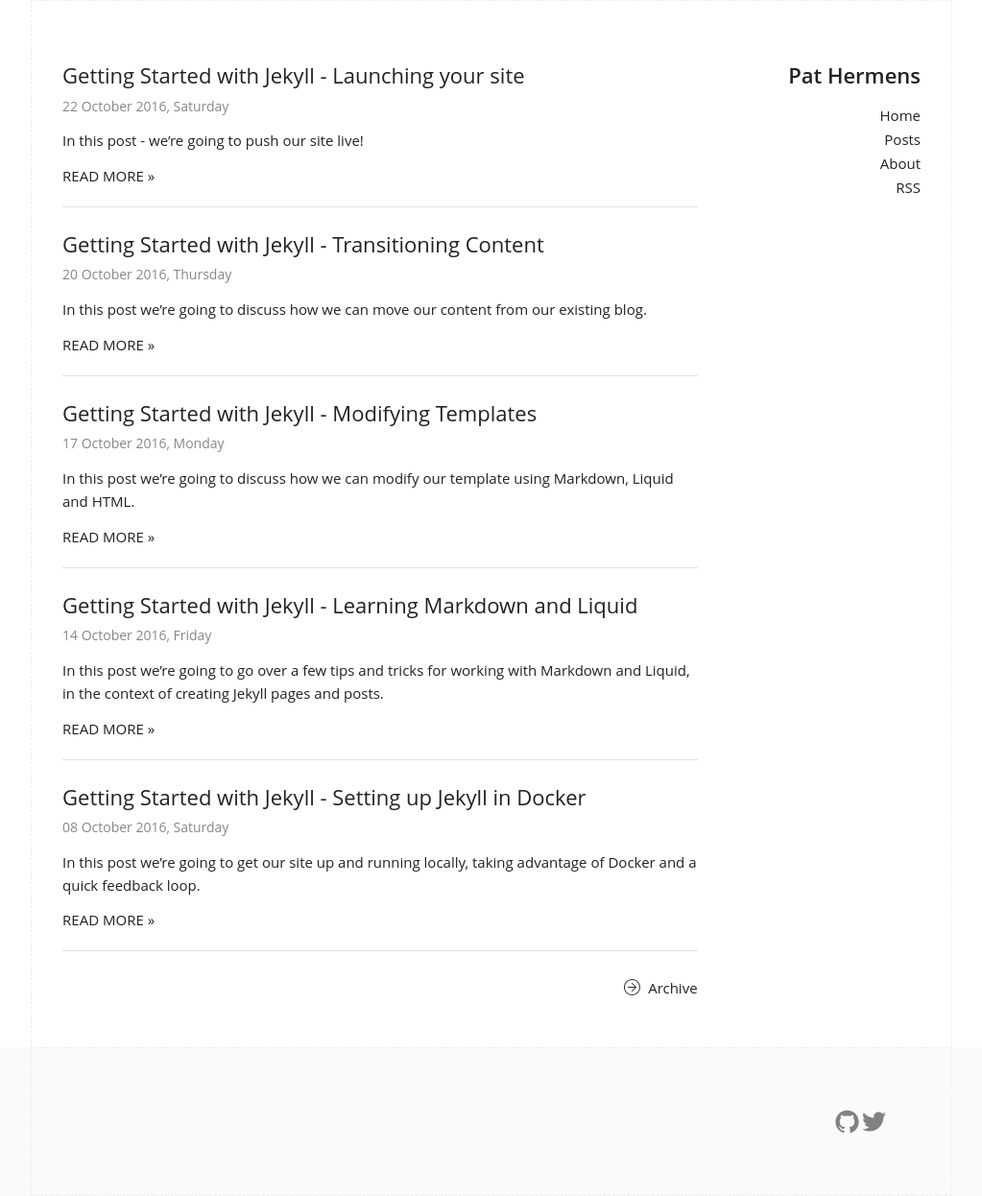
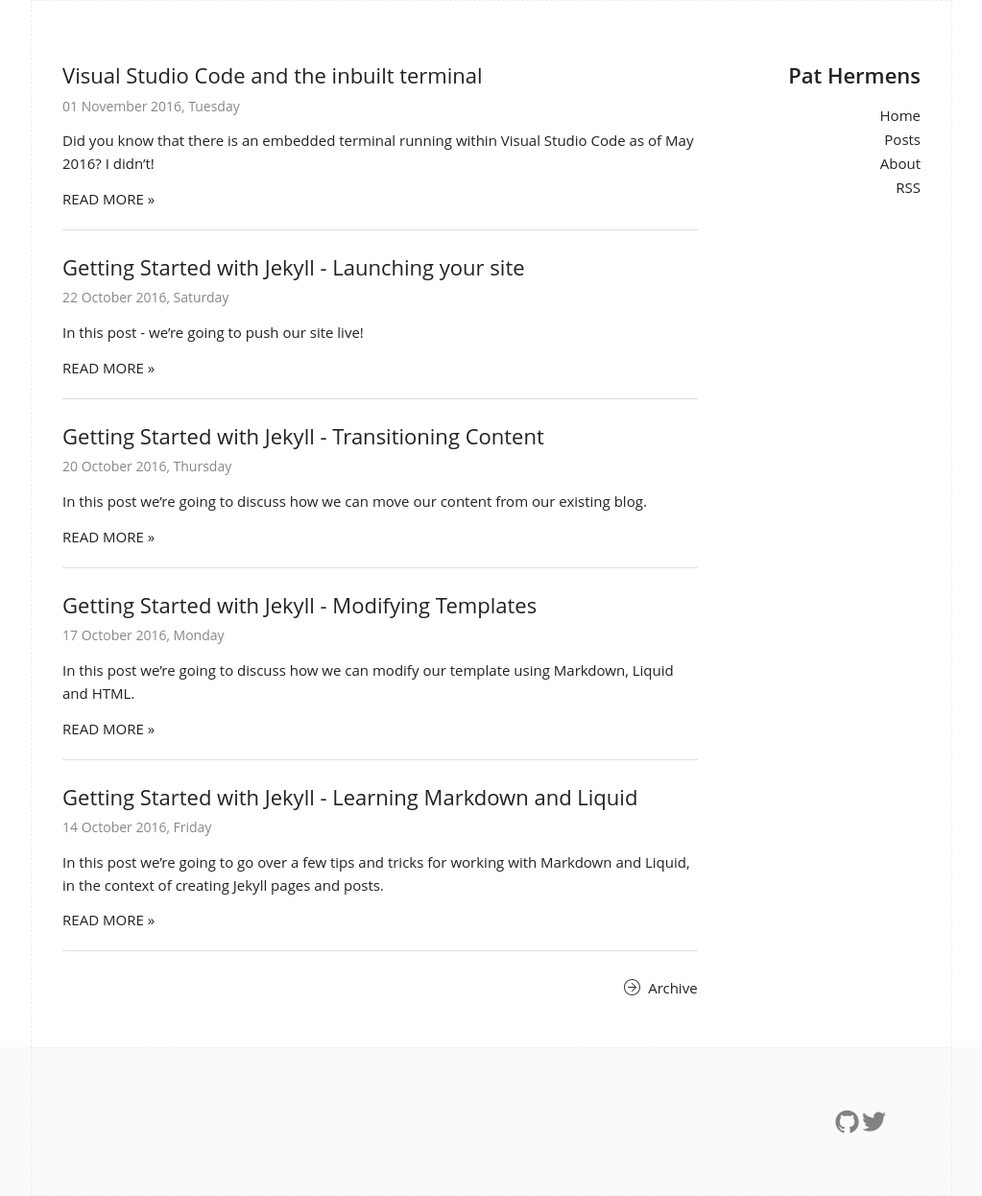
Before and after one commit to PHeonix25/PHeonix25.github.io, a Jekyll site: the page built from index.html, in a window 1280 px wide. Shown: the whole page at 96% size, without its empty margins (128-1151 px from the left). Built offline with Jekyll 4.4.1, drawn with Linux system fonts in a browser that asks for light colours; some of the changed lines change nothing that is shown.

Commit message:
Finishing off the terminal post

```diff
--- a/_posts/2016-11-01-VSCode-and-the-terminal.md
+++ b/_posts/2016-11-01-VSCode-and-the-terminal.md
@@ -3,7 +3,7 @@
 title: "Visual Studio Code and the inbuilt terminal"
 date: 2016-11-01 00:00:00 +0000
 categories: vscode
-published: false
+published: true
 ---
 
 Did you know that there is an embedded terminal running within Visual Studio Code as of [May 2016][vs-may16]? I didn't!
@@ -13,23 +13,23 @@
 
 Yeah, if you're like me, and you've been using VS Code for a while, but not really paying attention to the release notes, then you may have been greeted with a nice surprise when launching the latest version. Namely, this screen:
 
-![Whoa there, what's that terminal thing they mention?](/assets/img/script-all-the-things.jpg)
+[![Whoa there, what's that terminal thing they mention?][img-vs-ls]][img-vs-ls]
 
 It turns out that there has been an integrated terminal in VS Code for quite some time, and it's pretty slick.
 
 Using ``Ctrl+` `` now launches a perfectly reasonable `cmd` terminal (at least here, on Windows), which you can switch into a "more fully fledged console" by launching PowerShell:
 
-![Terminal wonderfulness](/assets/img/something.jpg)
+[![Terminal wonderfulness][img-vs-tm]][img-vs-tm]
 
 ## Unlock PoshGit
 
-As an added bonus, I have a `Set-Prompt` command which I've uploaded [over here][ph-setpmt] that I load into my `%PATH%` so that I can call `Set-Prompt GitHub` and have something like this:
+As an added bonus, I have a `Set-Prompt` command which I've uploaded [over here][ph-setpmt] that I load into my `Microsoft.Powershell_profile.ps1` (in `~\Documents\WindowsPowerShell\`) so that I can call `Set-Prompt GitHub` and -- assuming you have PostGit installed on Windows -- have something like this:
 
-![Ooo, now with pretty colors](/assets/img/something.jpg)
+[![Ooo, now with pretty colors][img-vs-pg]][img-vs-pg]
 
 As a result now, when I'm blogging, there's no need to switch back and forth between a PowerShell window and VS Code, I can do it all from a single window:
 
-![Git prompts and Powershell in VS Code, yay!](/assets/img/something.jpg)
+[![Git prompts and Powershell in VS Code, yay!][img-vs-fw]][img-vs-fw]
 
 There are plenty more supporting docs on this, [at the official site][vs-term], and there are plenty of options for modifying it as you see fit, so go nuts!
 
@@ -58,16 +58,19 @@
 
 Great idea! Back in [Part 4][ph-part4] I showed you how to set up Jekyll in Docker, and because this is a command window, you can check Docker, or launch containers, or attach to running containers -- the sky is your limit!
 
-For me, this means that this post looks something like this:
 
-![Yeah, this is what blogging looks like for me](/assets/img/something.jpg)
-
-So that's all for now; one less reason to leave the Visual Studio Code window...
+So that's all for now; one less reason to leave the Visual Studio Code window, and one more reason to keep an eye on the [Release Notes][vs-relnts] in the future!
 
 
 
 [ph-part4]:  {% post_url 2016-10-08-Getting-started-with-Jekyll-Part-4 %}
-[ph-setpmt]: http://TBA
+[ph-setpmt]: https://github.com/PHeonix25/Powershell.Dockerscripts/blob/master/Profiles/Microsoft.Powershell_profile.ps1
+
+[img-vs-ls]: /assets/img/vscode_launch_screen.png
+[img-vs-tm]: /assets/img/vscode_terminal.png
+[img-vs-pg]: /assets/img/vscode_setprompt.png
+[img-vs-fw]: /assets/img/vscode_fullwindow.png
 
 [vs-may16]:  https://code.visualstudio.com/updates/May_2016#_integrated-terminal
 [vs-term]:   https://code.visualstudio.com/docs/editor/integrated-terminal
+[vs-relnts]: https://code.visualstudio.com/updates/
```
Also changed, not shown: assets/img/vscode_fullwindow.png (added), assets/img/vscode_launch_screen.png (added), assets/img/vscode_setprompt.png (added), assets/img/vscode_terminal.png (added).
